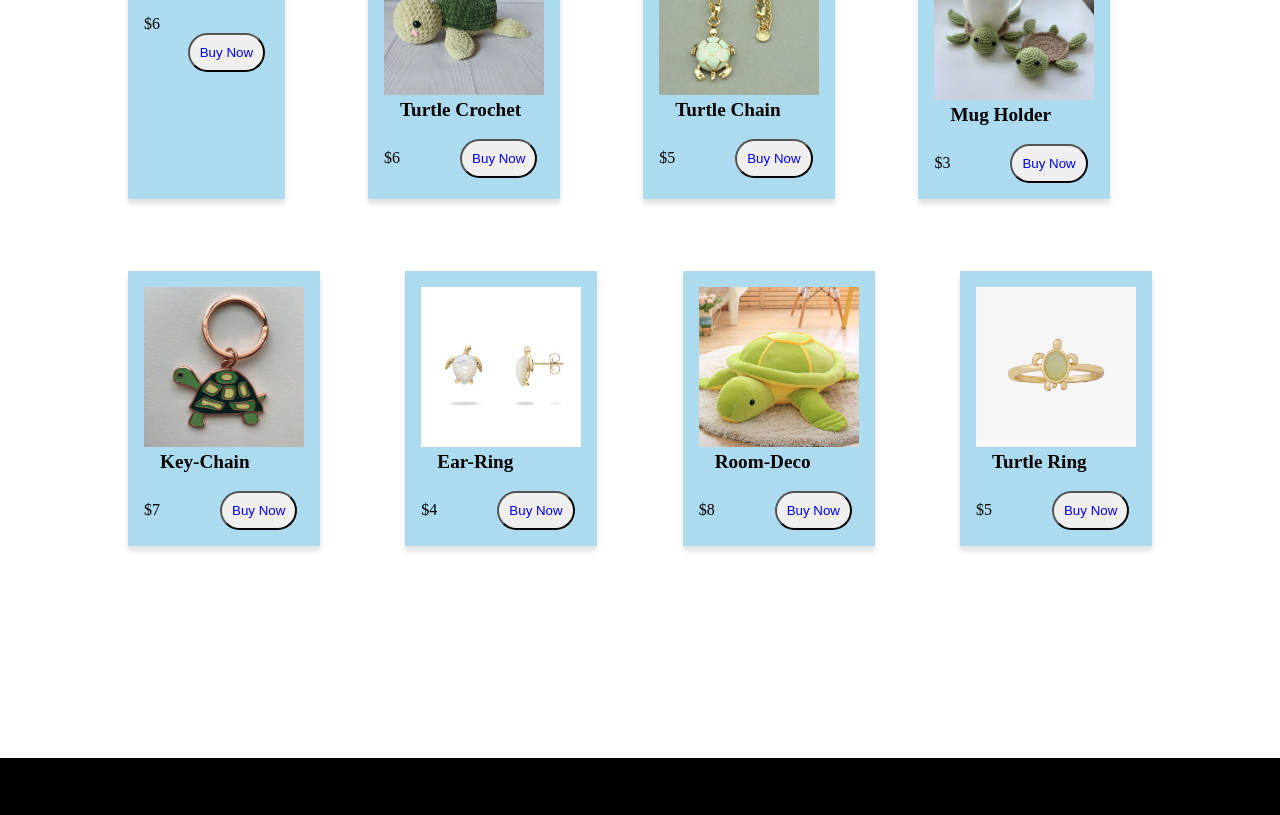
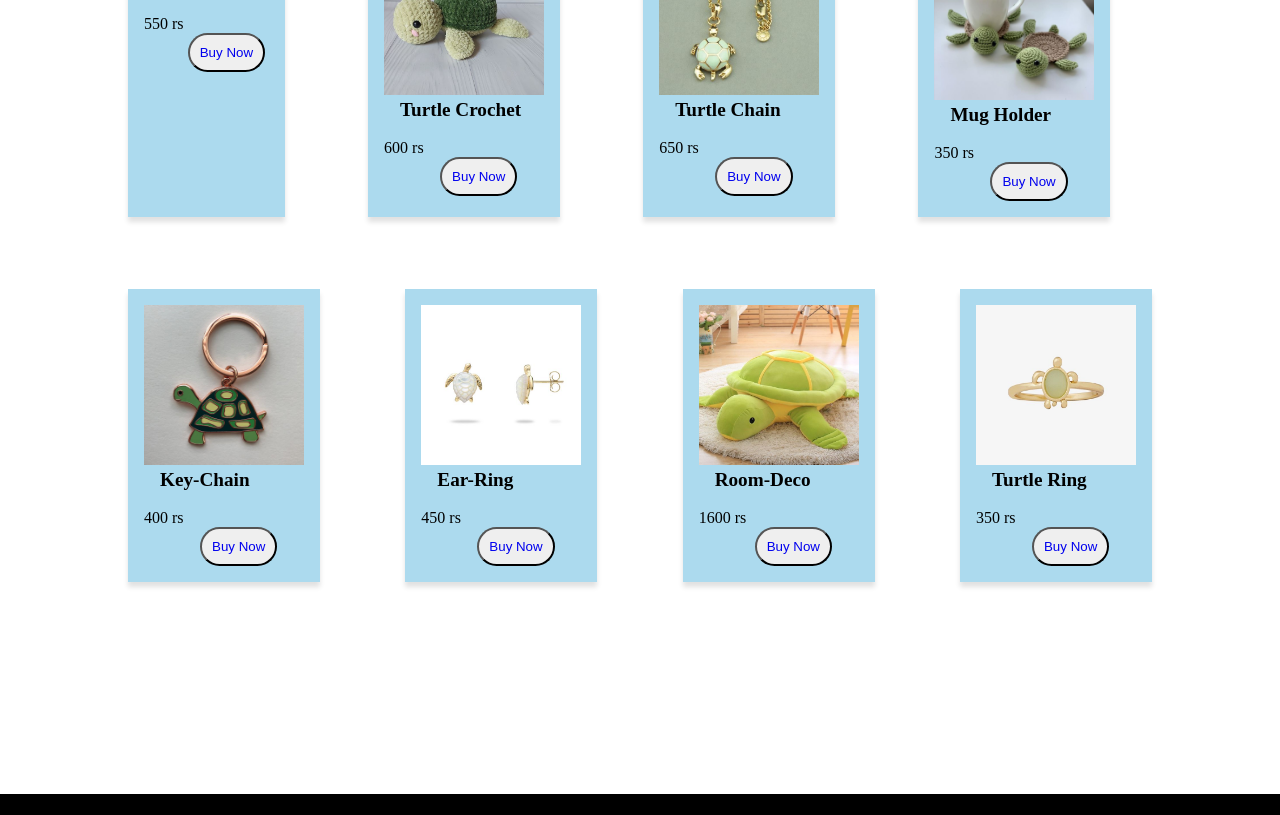
Before and after one commit to LubnaJJ/turtle1, a plain HTML site: page P&D.html in a window 1280 px wide. Shown: the part 2248-3063 px from the top of the page. Drawn offline with Linux system fonts and the light colour scheme.

Commit message:
4th commit

```diff
--- a/BT2.css
+++ b/BT2.css
@@ -44,6 +44,7 @@ a.active, a:hover {
 }
 
 
+/* nav dropdown */
 
 nav ul li:hover ul {
     display: block;
@@ -159,6 +160,8 @@ section {
 }
 
 
+
+/* sub sections of the hatchery */
 
 
 .main {
--- a/KG2.css
+++ b/KG2.css
@@ -43,7 +43,7 @@ a.active, a:hover {
     transition: .5s;
 }
 
-
+/* nav drop down */
 
 nav ul li:hover ul {
     display: block;
@@ -252,7 +252,7 @@ section {
     margin-right: 5%;
 }
 
-
+/* footer */
 
 
 .footer {
--- a/P&D.css
+++ b/P&D.css
@@ -148,6 +148,7 @@ section {
 
 
 
+
 .section4 {
     width: 40%;
     background-color: rgb(202, 202, 202);
@@ -178,6 +179,7 @@ section {
 }
 
 
+/* product cards */
 
 
 .section5 h1 {
@@ -263,7 +265,7 @@ section {
     border-radius: 20px;
 }
 
-
+/* footer */
 
 .footer {
     text-align: center;
--- a/P&D.html
+++ b/P&D.html
@@ -88,8 +88,7 @@
                     <hr>
                 </div><br><br>
 
-
-
+                <!-- different products that can be purchased -->
 
                 <div class="main">
 
@@ -97,7 +96,7 @@
                     <img src="images/Prod1.jpg" alt="turtle"><br>
                     <h4>Turtle Soft-Toy</h4><br>
                 <div>
-                <span>$6</span>
+                <span>550 rs</span>
                 <button>
                     <a href="PF.html">Buy Now</a>
                 </button>
@@ -111,7 +110,7 @@
                     <img src="images/prod2.jpg" alt="product"><br>
                     <h4>Turtle Crochet</h4><br>
                 <div>
-                <span>$6</span>
+                <span>600 rs</span>
                 <button>
                     <a href="PF.html">Buy Now</a>
                 </button>
@@ -124,7 +123,7 @@
                     <img src="images/prod3.jpg" alt="product"><br>
                     <h4>Turtle Chain</h4><br>
                 <div>
-                <span>$5</span>
+                <span>650 rs</span>
                 <button>
                     <a href="PF.html">Buy Now</a>
                 </button>
@@ -137,7 +136,7 @@
                     <img src="images/prod4.jpg" alt="product"><br>
                     <h4>Mug Holder</h4><br>
                 <div>
-                <span>$3</span>
+                <span>350 rs</span>
                 <button>
                     <a href="PF.html">Buy Now</a>
                 </button>
@@ -155,7 +154,7 @@
                         <img src="images/prod11.jpg" alt="product"><br>
                         <h4>Key-Chain</h4><br>
                     <div>
-                    <span>$7</span>
+                    <span>400 rs</span>
                     <button>
                         <a href="PF.html">Buy Now</a>
                     </button>
@@ -167,7 +166,7 @@
                         <img src="images/prod6.jpg" alt="product"><br>
                         <h4>Ear-Ring</h4><br>
                     <div>
-                    <span>$4</span>
+                    <span>450 rs</span>
                     <button>
                         <a href="PF.html">Buy Now</a>
                     </button>
@@ -179,7 +178,7 @@
                         <img src="images/prod12.jpg" alt="product"><br>
                         <h4>Room-Deco</h4><br>
                     <div>
-                    <span>$8</span>
+                    <span>1600 rs</span>
                     <button>
                         <a href="PF.html">Buy Now</a>
                     </button>
@@ -191,7 +190,7 @@
                         <img src="images/prod13.jpg" alt="product"><br>
                         <h4>Turtle Ring</h4><br>
                     <div>
-                    <span>$5</span>
+                    <span>350 rs</span>
                     <button>
                         <a href="PF.html">Buy Now</a>
                     </button>
@@ -202,6 +201,9 @@
 
 
                 </body>
+
+
+                <!-- footer -->
 
                 <div class="footer">
                     <div class="col1">
--- a/THR2.css
+++ b/THR2.css
@@ -453,6 +453,7 @@ h1 {
 }
 
 
+/* media tags for responsiveness */
 
 
 @media (max-width: 952px) {
```
Also changed, not shown: BT2.html (+11 -6 lines), DF.html (+4 -0 lines), HH2.css (+11 -0 lines), HH2.html (+6 -0 lines), KG2.html (+7 -0 lines), OH2.html (+12 -0 lines), PF.html (+2 -0 lines), TCC.css (+21 -1 lines), TCC.html (+11 -1 lines), THR2.html (+20 -0 lines), index.css (+26 -3 lines), index.html (+10 -1 lines).
